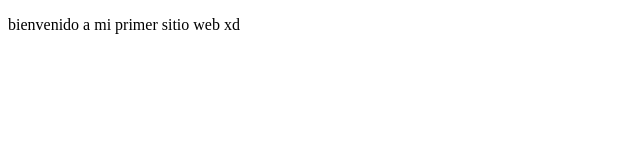
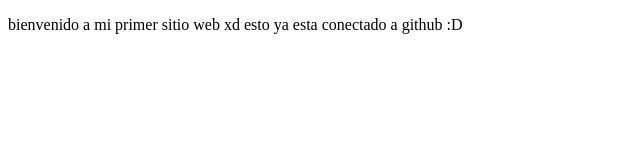
Before and after one commit to johnyvv/proyectoDemo, a plain HTML site: page index.html in a window 1280 px wide. Shown: the whole page, without its empty margins (0-640 px from the left). Drawn offline with Linux system fonts and the light colour scheme.

Commit message:
primer cambio

```diff
--- a/index.html
+++ b/index.html
@@ -9,6 +9,7 @@
 <body>
     <p>
         bienvenido a mi primer sitio web xd
+        esto ya esta conectado a github :D
     </p>
 </body>
 </html>
```
